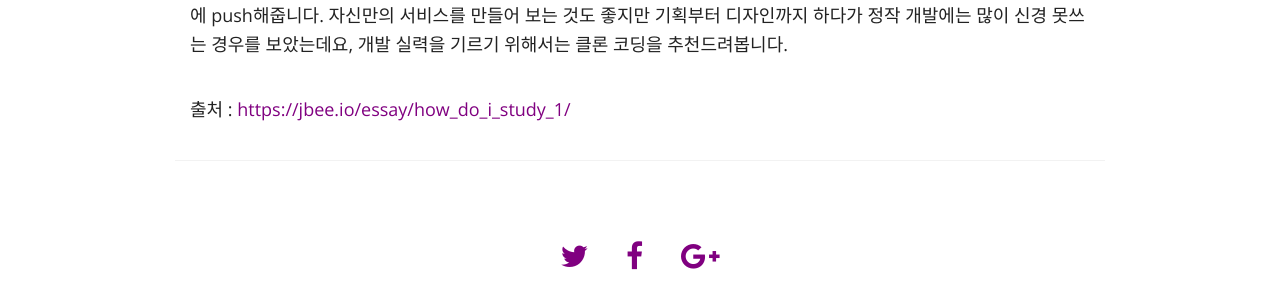
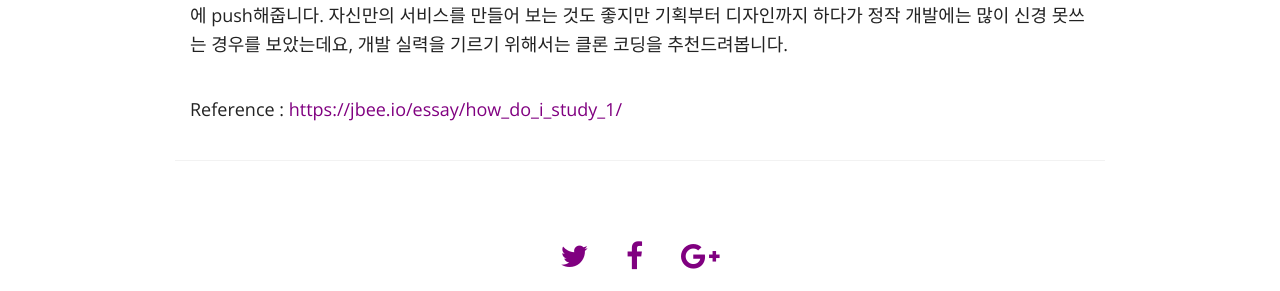
Before and after one commit to lsh58/lsh58.github.io, a Jekyll site: the page built from _posts/2020-02-17-나는어떻게개발공부를했나.md, in a window 1280 px wide and 900 px high, scrolled down 3436 px. Shown: the part 163-454 px from the top of the window. Built offline with Jekyll 4.4.1, drawn with Linux system fonts in a browser that asks for light colours; nearby versions of some CDN libraries; comment, search, counter and statistics services are not loaded.

Commit message:
Update 2020-02-17-나는어떻게개발공부를했나.md

```diff
--- a/_posts/2020-02-17-나는어떻게개발공부를했나.md
+++ b/_posts/2020-02-17-나는어떻게개발공부를했나.md
@@ -85,4 +85,4 @@ GitHub은 다음과 같이 훌륭한 것들을 기본적으로 제공해줍니
 
 <span class="orange">소스 코드가 엉망인 것은 신경쓰지 말고 일단 따라 만들어보는 겁니다.</span> 물론 이 클론 코딩하며 연습한 소스 코드도 GitHub에 push해줍니다. 자신만의 서비스를 만들어 보는 것도 좋지만 기획부터 디자인까지 하다가 정작 개발에는 많이 신경 못쓰는 경우를 보았는데요, 개발 실력을 기르기 위해서는 클론 코딩을 추천드려봅니다.
 
-출처 : <https://jbee.io/essay/how_do_i_study_1/>
+Reference  : <https://jbee.io/essay/how_do_i_study_1/>
```
